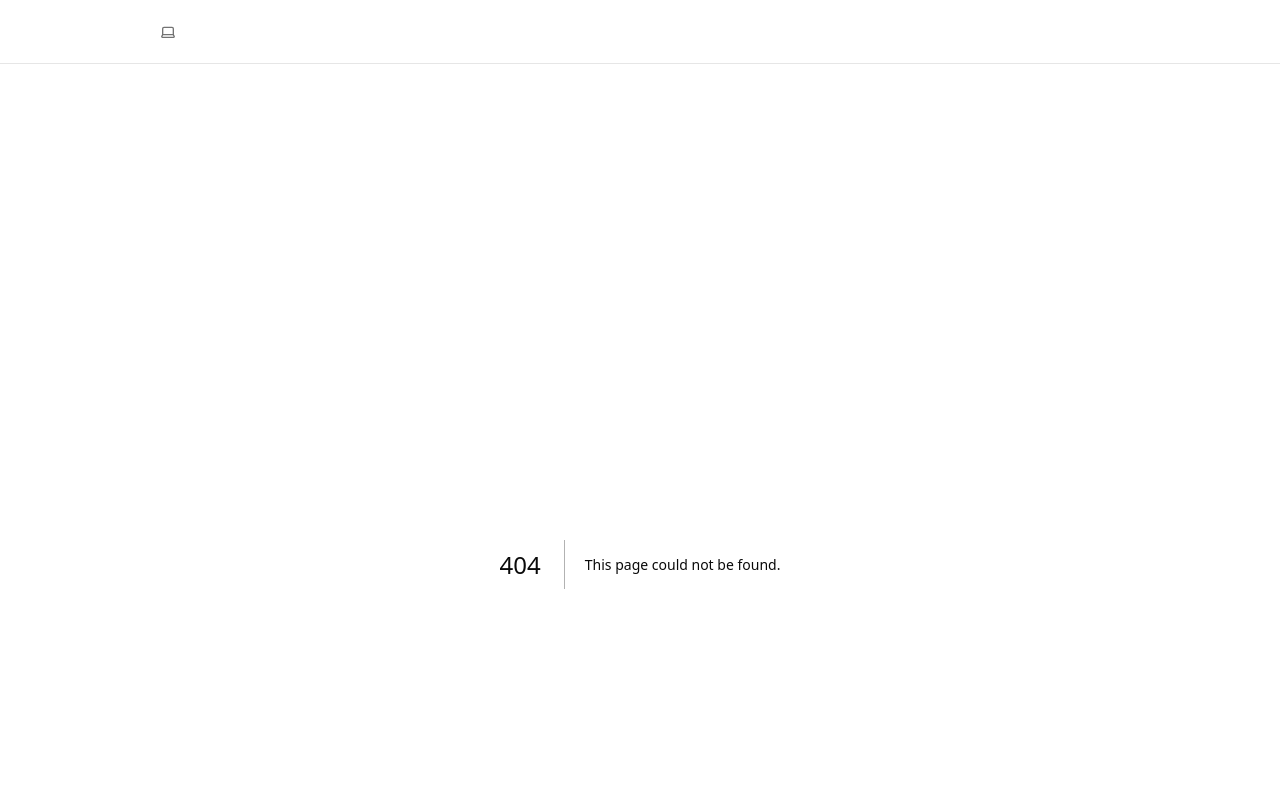
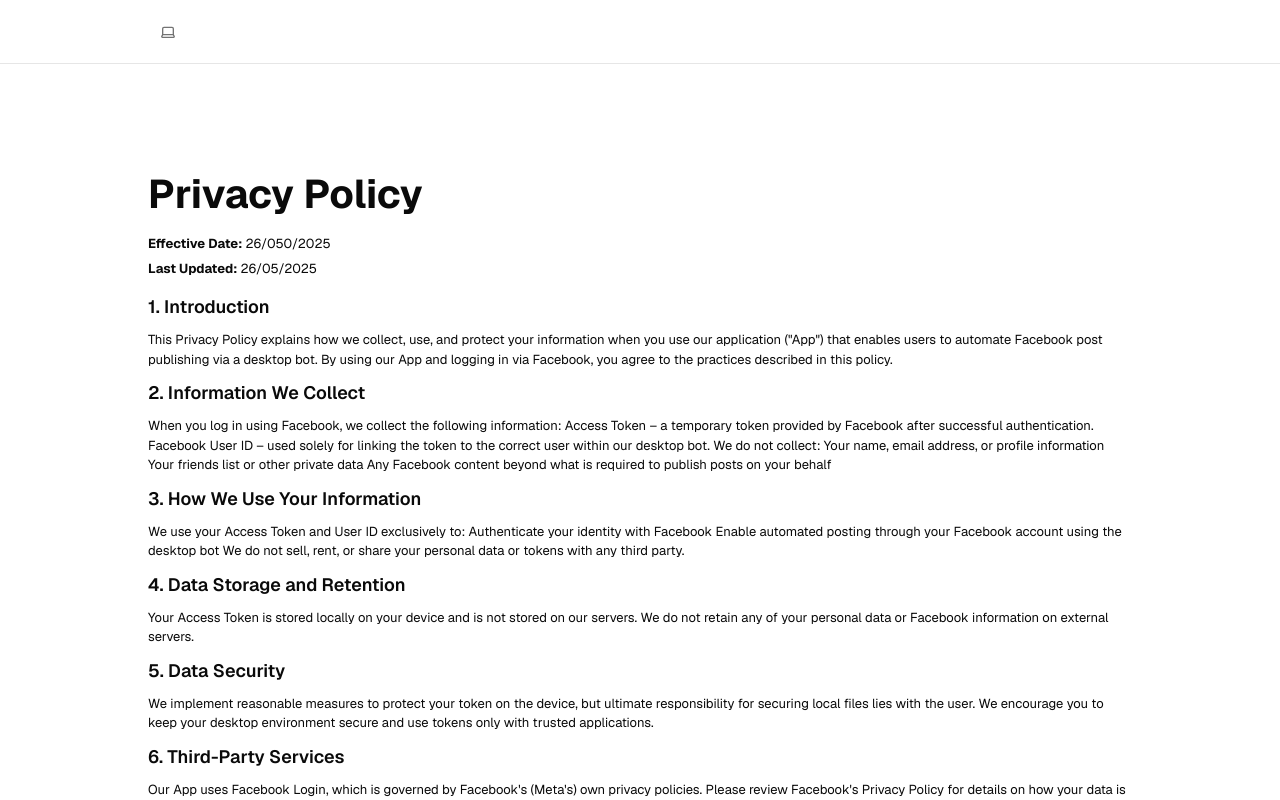
Before and after one commit to lymbf/posterclient, a Next.js app: page /privacypolicy in a window 1280 px wide. Before the commit this address had no page. Shown: the top 800 px of the page. Built offline with nearby package versions, Linux system fonts and the light colour scheme.

Commit message:
added privacy policy

```diff
--- a/app/layout.tsx
+++ b/app/layout.tsx
@@ -3,6 +3,7 @@ import { Geist } from "next/font/google";
 import { ThemeProvider } from "next-themes";
 
 import "./globals.css";
+import Link from "next/link";
 
 export const metadata = {
   title: "poster_fb_client",
@@ -40,7 +41,9 @@ export default function RootLayout({
               </div>
 
               <footer className="w-full flex items-center justify-center border-t mx-auto text-center text-xs gap-8 py-16">
-
+                <Link className={'hover:cursor-pointer hover:opacity-80'} href={'/privacypolicy'}>
+                  Privacy Policy
+                </Link>
 
               </footer>
             </div>
--- /dev/null
+++ b/app/privacypolicy/page.tsx
@@ -0,0 +1,76 @@
+import {cn} from "@/lib/utils";
+
+export default function Page() {
+    return (
+        <div className={'text-[13px]'}>
+            <h1 className={'font-bold text-[40px] mb-[10px]'}>Privacy Policy</h1>
+            <p className={'mb-[5px]'}><span className={'font-bold'}>Effective Date:</span> 26/050/2025</p>
+            <p className={'mb-[15px]'}><span className={'font-bold'}>Last Updated:</span> 26/05/2025</p>
+
+            <h2 className={'font-semibold text-[18px] mb-[10px]'}>1. Introduction</h2>
+            <p className={'text-[13px]'}> This Privacy Policy explains how we collect, use, and protect your information
+                when you use our application ("App") that enables users to automate Facebook post publishing via a
+                desktop bot. By using our App and logging in via Facebook, you agree to the practices described in this
+                policy.</p>
+
+            <h2 className={'font-semibold text-[18px] mb-[10px] mt-[10px]'}> 2. Information We Collect </h2>
+            When you log in using Facebook, we collect the following information:
+
+            Access Token – a temporary token provided by Facebook after successful authentication.
+
+            Facebook User ID – used solely for linking the token to the correct user within our desktop bot.
+
+            We do not collect:
+
+            Your name, email address, or profile information
+
+            Your friends list or other private data
+
+            Any Facebook content beyond what is required to publish posts on your behalf
+
+            <h2 className={'font-semibold text-[18px] mb-[10px] mt-[10px]'}> 3. How We Use Your Information</h2>
+            We use your Access Token and User ID exclusively to:
+
+            Authenticate your identity with Facebook
+
+            Enable automated posting through your Facebook account using the desktop bot
+
+            We do not sell, rent, or share your personal data or tokens with any third party.
+
+            <h2 className={'font-semibold text-[18px] mb-[10px] mt-[10px]'}> 4. Data Storage and Retention </h2>
+            Your Access Token is stored locally on your device and is not stored on our servers.
+
+            We do not retain any of your personal data or Facebook information on external servers.
+
+            <h2 className={'font-semibold text-[18px] mb-[10px] mt-[10px]'}> 5. Data Security</h2>
+            We implement reasonable measures to protect your token on the device, but ultimate responsibility for
+            securing local files lies with the user. We encourage you to keep your desktop environment secure and
+            use tokens only with trusted applications.
+
+            <h2 className={'font-semibold text-[18px] mb-[10px] mt-[10px]'}> 6. Third-Party Services</h2>
+            Our App uses Facebook Login, which is governed by Facebook's (Meta's) own privacy policies. Please
+            review Facebook's Privacy Policy for details on how your data is handled by them:
+            https://www.facebook.com/policy.php
+
+            <h2 className={'font-semibold text-[18px] mb-[10px] mt-[10px]'}> 7. User Control and Revocation</h2>
+            You can revoke the app’s access to your Facebook account at any time by:
+
+            Visiting your Facebook account settings under "Apps and Websites"
+
+            Removing the application from the authorized list
+
+            After revocation, the token will become invalid and the App will no longer be able to post on your
+            behalf.
+
+            <h2 className={'font-semibold text-[18px] mb-[10px] mt-[10px]'}> 8. Changes to This Policy</h2>
+            We may update this Privacy Policy from time to time. You will be notified of any significant changes via
+            in-app notification or email (if applicable).
+
+            <h2 className={'font-semibold text-[18px] mb-[10px] mt-[10px]'}> 9. Contact Us</h2>
+            If you have any questions about this Privacy Policy or your data, please contact us:
+            <p className={'mt-[10px]'}><span className={'font-bold'}>Email:</span> pawel.czekaj@3wart.pl</p>
+                <p><span className={'font-bold'}>App Name:</span> Poster</p>
+
+        </div>
+    )
+}
```
